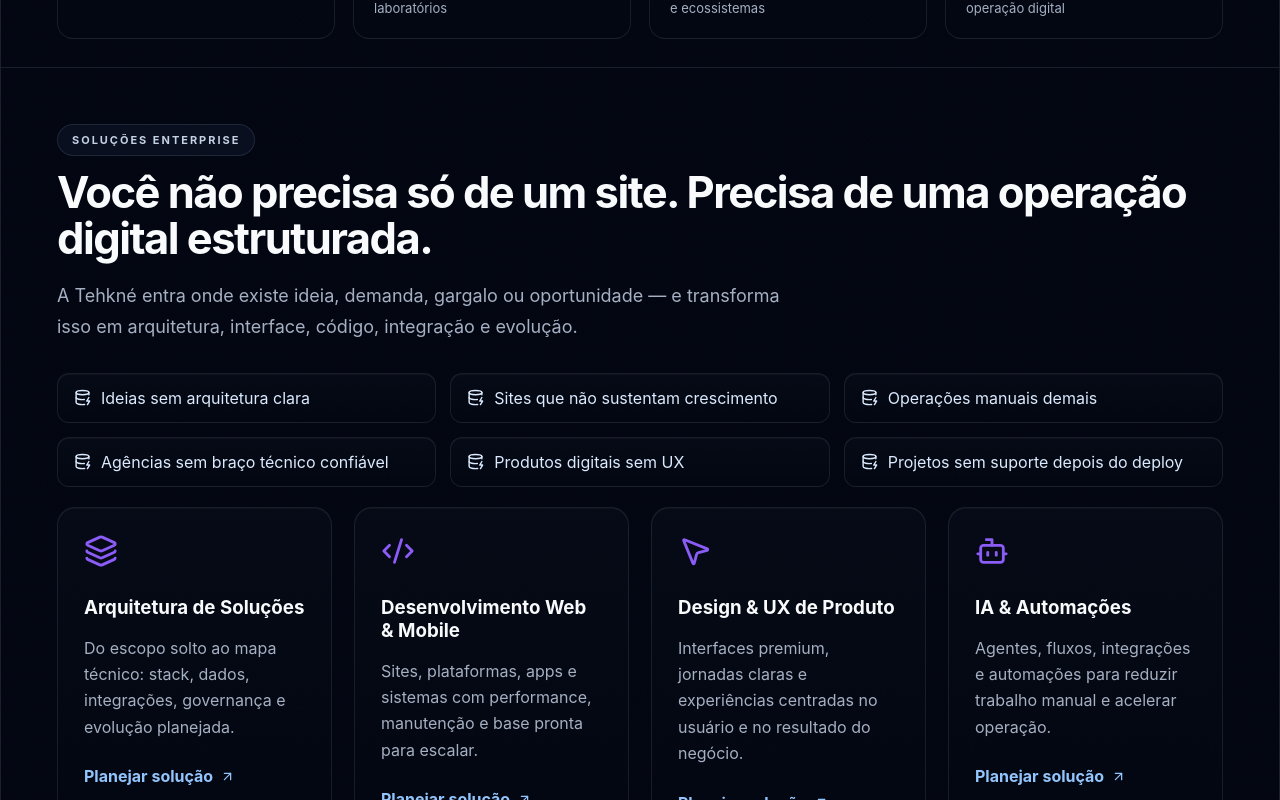
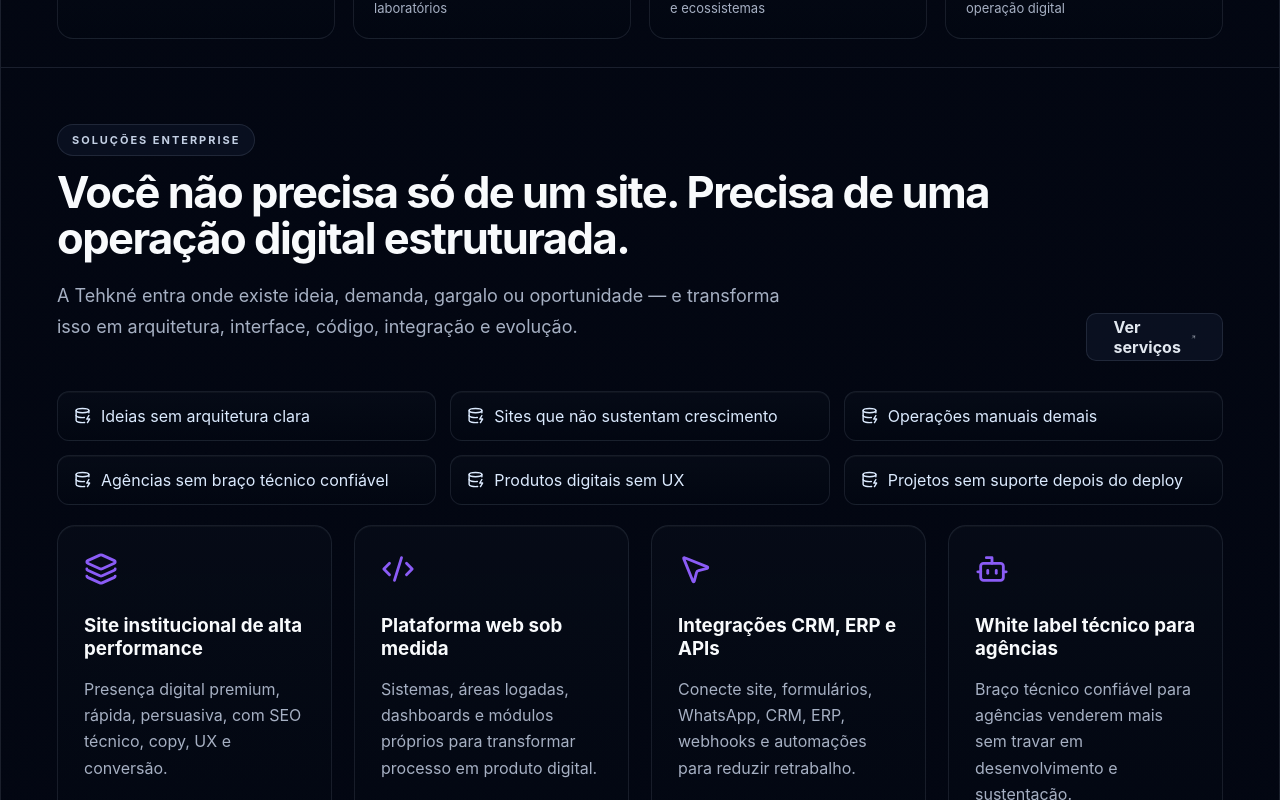
Before and after one commit to Tehkne-Solutions/tehkne-site, a Next.js app: page / in a window 1280 px wide. Shown: the part 1080-1880 px from the top of the page. Built offline with nearby package versions, Linux system fonts and the light colour scheme; no server answers.

Commit message:
feat: link home service cards to service pages

```diff
--- a/app/page.tsx
+++ b/app/page.tsx
@@ -26,23 +26,27 @@ import { StackCard, stacksData } from './components/StackCard';
 const services = [
   {
     icon: Layers3,
-    title: 'Arquitetura de Soluções',
-    text: 'Do escopo solto ao mapa técnico: stack, dados, integrações, governança e evolução planejada.'
+    slug: 'site-institucional-alta-performance',
+    title: 'Site institucional de alta performance',
+    text: 'Presença digital premium, rápida, persuasiva, com SEO técnico, copy, UX e conversão.'
   },
   {
     icon: Code2,
-    title: 'Desenvolvimento Web & Mobile',
-    text: 'Sites, plataformas, apps e sistemas com performance, manutenção e base pronta para escalar.'
+    slug: 'plataforma-web-sob-medida',
+    title: 'Plataforma web sob medida',
+    text: 'Sistemas, áreas logadas, dashboards e módulos próprios para transformar processo em produto digital.'
   },
   {
     icon: MousePointer2,
-    title: 'Design & UX de Produto',
-    text: 'Interfaces premium, jornadas claras e experiências centradas no usuário e no resultado do negócio.'
+    slug: 'integracoes-crm-erp-apis',
+    title: 'Integrações CRM, ERP e APIs',
+    text: 'Conecte site, formulários, WhatsApp, CRM, ERP, webhooks e automações para reduzir retrabalho.'
   },
   {
     icon: Bot,
-    title: 'IA & Automações',
-    text: 'Agentes, fluxos, integrações e automações para reduzir trabalho manual e acelerar operação.'
+    slug: 'white-label-tecnico-agencias',
+    title: 'White label técnico para agências',
+    text: 'Braço técnico confiável para agências venderem mais sem travar em desenvolvimento e sustentação.'
   }
 ];
 
@@ -129,10 +133,13 @@ export default function Home() {
       </motion.section>
 
       <motion.section id="solucoes" className="section-frame" {...fadeUp}>
-        <div className="section-heading">
-          <span className="eyebrow">Soluções enterprise</span>
-          <h2>Você não precisa só de um site. Precisa de uma operação digital estruturada.</h2>
-          <p>A Tehkné entra onde existe ideia, demanda, gargalo ou oportunidade — e transforma isso em arquitetura, interface, código, integração e evolução.</p>
+        <div className="section-heading inline">
+          <div>
+            <span className="eyebrow">Soluções enterprise</span>
+            <h2>Você não precisa só de um site. Precisa de uma operação digital estruturada.</h2>
+            <p>A Tehkné entra onde existe ideia, demanda, gargalo ou oportunidade — e transforma isso em arquitetura, interface, código, integração e evolução.</p>
+          </div>
+          <a className="btn btn-secondary" href="/servicos">Ver serviços <ArrowUpRight size={16} /></a>
         </div>
         <div className="pain-grid">
           {painPoints.map((item) => <div className="pain-card" key={item}><DatabaseZap size={17} />{item}</div>)}
@@ -145,7 +152,7 @@ export default function Home() {
                 <Icon className="card-icon" size={34} />
                 <h3>{service.title}</h3>
                 <p>{service.text}</p>
-                <a href={contactHref}>Planejar solução <ArrowUpRight size={15} /></a>
+                <a href={`/servicos/${service.slug}`}>Ver serviço <ArrowUpRight size={15} /></a>
               </motion.article>
             );
           })}
@@ -265,10 +272,7 @@ export default function Home() {
         </div>
       </motion.section>
 
-      <ContactForm
-        page="Home"
-        context="diagnóstico estratégico para transformar uma ideia, processo ou operação em sistema digital real"
-      />
+      <ContactForm page="Home" context="diagnóstico estratégico para transformar uma ideia, processo ou operação em sistema digital real" />
     </main>
   );
 }
```
